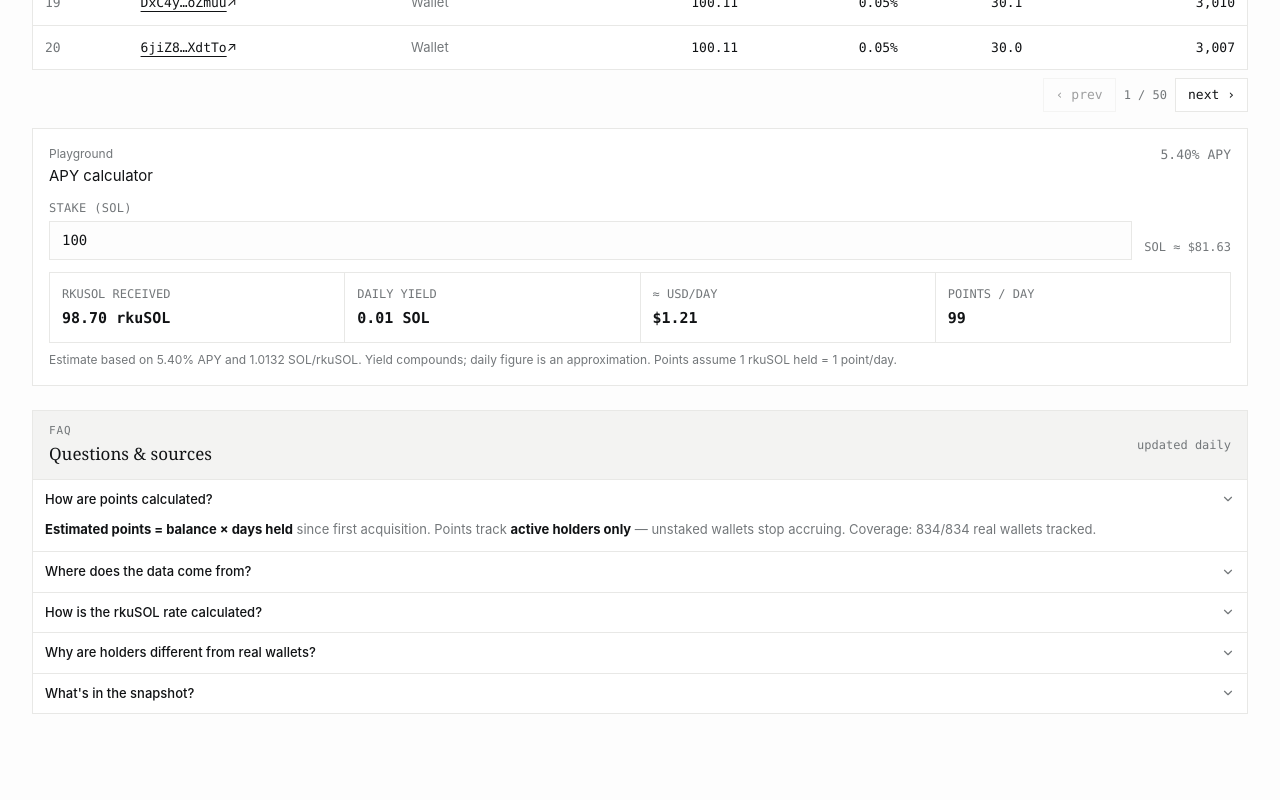
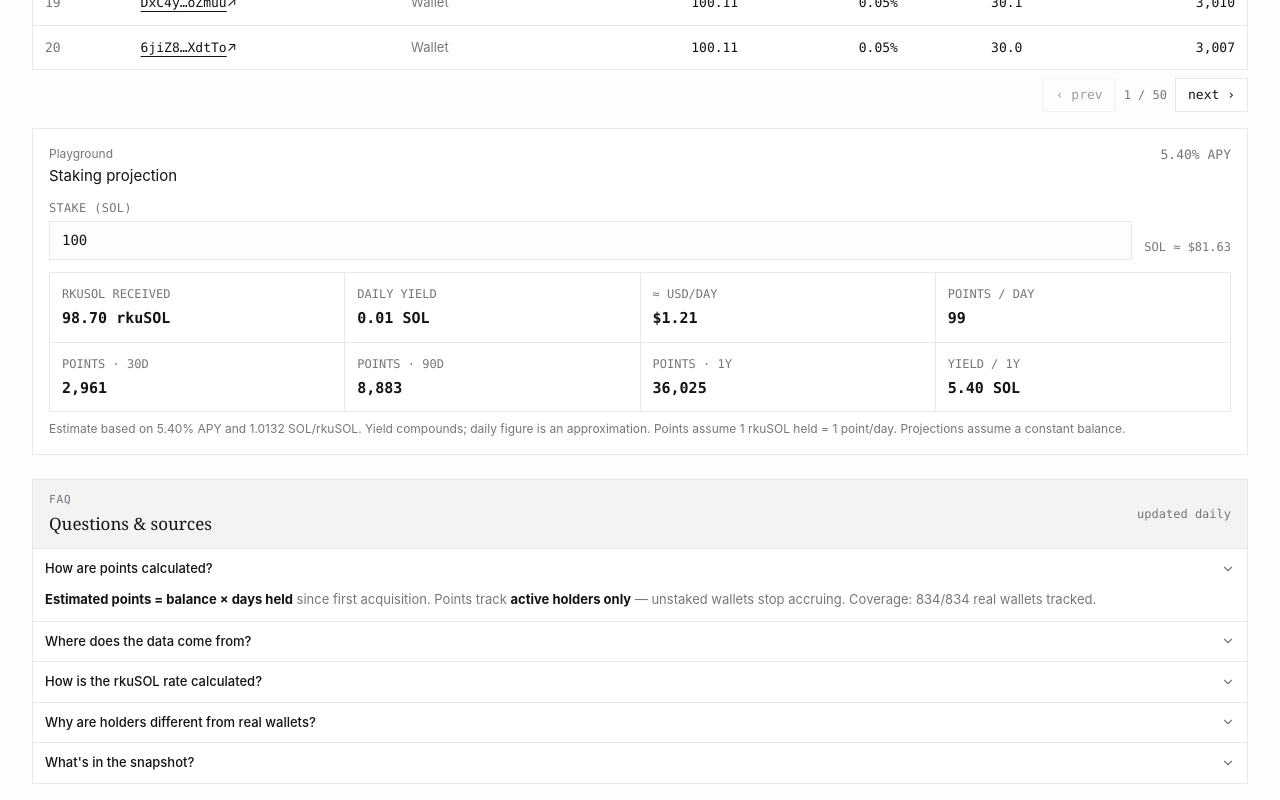
Before and after one commit to yjm26/raiku-dashboard, a React (Vite) app: page / in a window 1280 px wide. Shown: the part 2816-3616 px from the top of the page. Before the commit the page ends 3546 px from the top, so only its background shows below. Built offline with nearby package versions, Linux system fonts and the light colour scheme.

Commit message:
feat: staking projection — points 30d/90d/1y + yield, move projection out of wallet search

```diff
--- a/src/app/components/ApyCalculator.jsx
+++ b/src/app/components/ApyCalculator.jsx
@@ -1,8 +1,8 @@
 import { useMemo, useState } from 'react';
 import { formatNumber } from '../data.js';
 
-// APY playground: stake N SOL → how much rkuSOL you receive, daily yield,
-// and estimated daily points (1 rkuSOL = 1 point/day).
+// Staking projection: stake N SOL → how much rkuSOL you receive, daily yield,
+// points per day, and projected points over 30/90 days (1 rkuSOL = 1 point/day).
 export default function ApyCalculator({ snapshot }) {
   const stats = snapshot?.stats || {};
   const [solInput, setSolInput] = useState('100');
@@ -20,7 +20,10 @@ export default function ApyCalculator({ snapshot }) {
     const dailyYieldRkuSol = dailyYieldSol != null && Number.isFinite(rate) && rate > 0 ? dailyYieldSol / rate : null;
     const dailyPoints = rkuSol != null ? rkuSol : null; // 1 rkuSOL = 1 point/day
     const dailyYieldUsd = dailyYieldSol != null && Number.isFinite(solPrice) ? dailyYieldSol * solPrice : null;
-    return { sol, rkuSol, dailyYieldSol, dailyYieldRkuSol, dailyPoints, dailyYieldUsd };
+    const proj30 = dailyPoints != null ? dailyPoints * 30 : null;
+    const proj90 = dailyPoints != null ? dailyPoints * 90 : null;
+    const proj365 = dailyPoints != null ? dailyPoints * 365 : null;
+    return { sol, rkuSol, dailyYieldSol, dailyYieldRkuSol, dailyPoints, dailyYieldUsd, proj30, proj90, proj365 };
   }, [solInput, rate, apyFraction, solPrice]);
 
   const fmt = (v, opts) => (v == null || !Number.isFinite(Number(v))) ? '—' : formatNumber(Number(v), opts || { maximumFractionDigits: 2 });
@@ -30,7 +33,7 @@ export default function ApyCalculator({ snapshot }) {
       <div className="flex items-start justify-between">
         <div>
           <p className="m-0 text-[12px] text-muted">Playground</p>
-          <h2 id="apy-calc-title" className="m-0 mt-0.5 text-[15px] font-normal text-ink">APY calculator</h2>
+          <h2 id="apy-calc-title" className="m-0 mt-0.5 text-[15px] font-normal text-ink">Staking projection</h2>
         </div>
         <span className="font-mono text-[13px] text-muted">{apy != null ? `${formatNumber(apy, { maximumFractionDigits: 2 })}% APY` : ''}</span>
       </div>
@@ -60,6 +63,10 @@ export default function ApyCalculator({ snapshot }) {
           ['Daily yield', result ? `${fmt(result.dailyYieldSol)} SOL` : '—'],
           ['≈ USD/day', result && result.dailyYieldUsd != null ? `$${fmt(result.dailyYieldUsd)}` : '—'],
           ['Points / day', result ? fmt(result.dailyPoints, { maximumFractionDigits: 0 }) : '—'],
+          ['Points · 30d', result ? fmt(result.proj30, { maximumFractionDigits: 0 }) : '—'],
+          ['Points · 90d', result ? fmt(result.proj90, { maximumFractionDigits: 0 }) : '—'],
+          ['Points · 1y', result ? fmt(result.proj365, { maximumFractionDigits: 0 }) : '—'],
+          ['Yield / 1y', result ? `${fmt(result.dailyYieldSol * 365)} SOL` : '—'],
         ].map(([label, value]) => (
           <div className="bg-surface p-3" key={label}>
             <span className="block font-mono text-[12px] uppercase text-muted">{label}</span>
@@ -69,7 +76,7 @@ export default function ApyCalculator({ snapshot }) {
       </div>
 
       <p className="mb-0 mt-2 text-[12px] text-muted">
-        Estimate based on {apy != null ? `${formatNumber(apy, { maximumFractionDigits: 2 })}% APY` : 'reported APY'} and {rate != null ? `${rate.toFixed(4)} SOL/rkuSOL` : 'current rate'}. Yield compounds; daily figure is an approximation. Points assume 1 rkuSOL held = 1 point/day.
+        Estimate based on {apy != null ? `${formatNumber(apy, { maximumFractionDigits: 2 })}% APY` : 'reported APY'} and {rate != null ? `${rate.toFixed(4)} SOL/rkuSOL` : 'current rate'}. Yield compounds; daily figure is an approximation. Points assume 1 rkuSOL held = 1 point/day. Projections assume a constant balance.
       </p>
     </section>
   );
```
Also changed, not shown: src/app/components/WalletSearch.jsx (+1 -1 lines).
